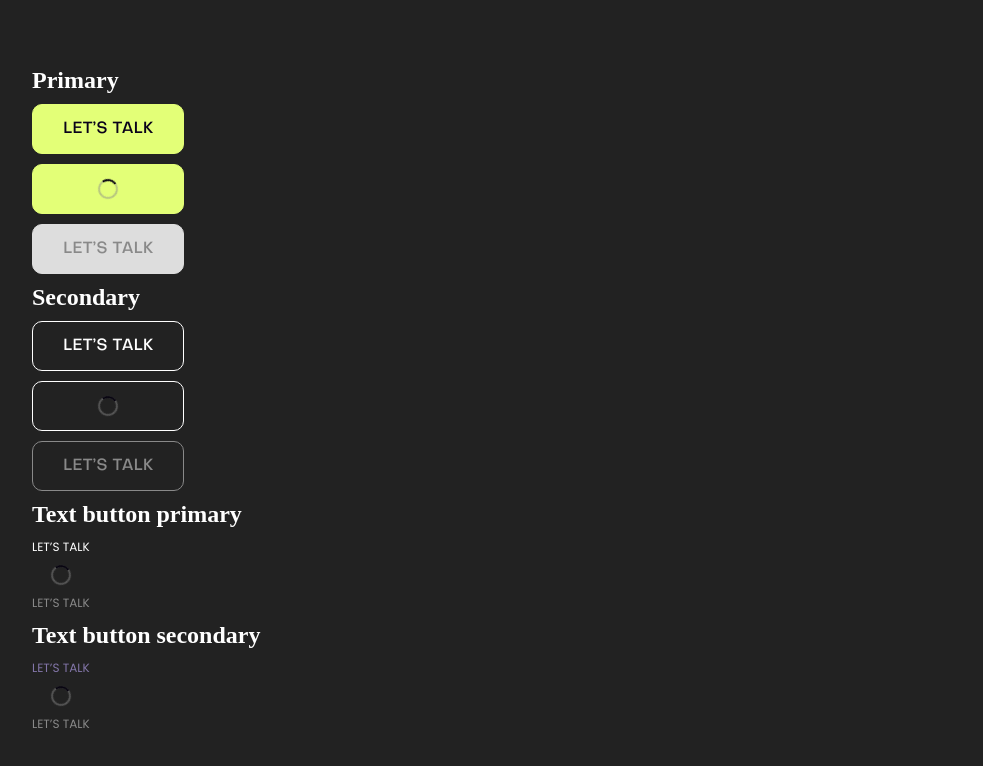
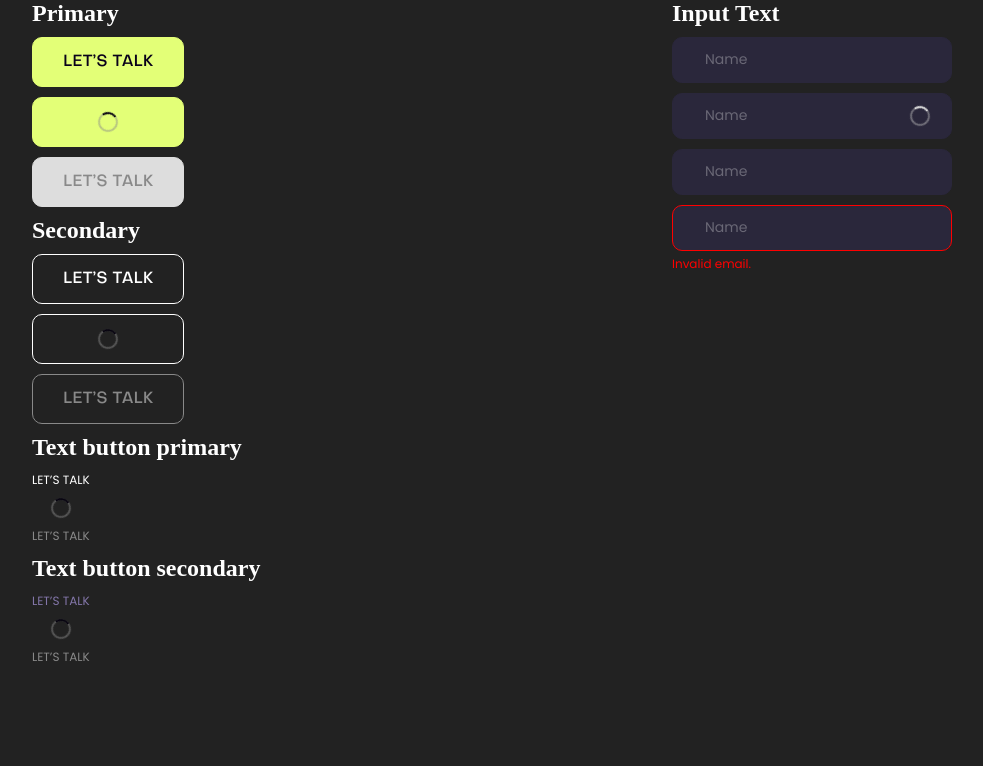
Before and after one commit to armon-bakhtar/mmx-website, a Next.js app: page /test in a window 1280 px wide. Shown: the top 766 px of the page, without its empty margins (68-1051 px from the left). Built offline with nearby package versions, Linux system fonts and the light colour scheme.

Commit message:
feat(/ shared / ui): add input-text

```diff
--- a/package.json
+++ b/package.json
@@ -33,7 +33,9 @@
     "next": "13.4.4",
     "react": "18.2.0",
     "react-dom": "18.2.0",
-    "sass": "1.62.1"
+    "react-hook-form": "7.44.3",
+    "sass": "1.62.1",
+    "yup": "1.2.0"
   },
   "devDependencies": {
     "@commitlint/cli": "17.6.5",
--- a/src/pages/test.tsx
+++ b/src/pages/test.tsx
@@ -1,7 +1,9 @@
+import { InputStatus } from '@/shared/types/common';
 import { ButtonPrimary } from '@/shared/ui/buttons/button-primary';
 import { ButtonSecondary } from '@/shared/ui/buttons/button-secondary';
 import { TextButtonPrimary } from '@/shared/ui/buttons/text-button-primary';
 import { TextButtonSecondary } from '@/shared/ui/buttons/text-button-secondary';
+import { InputText } from '@/shared/ui/inputs/input-text/input-text';
 import React from 'react';
 
 const test = () => {
@@ -15,8 +17,17 @@ const test = () => {
         alignItems: 'start',
         justifyContent: 'center',
         backgroundColor: '#222222',
+        color: '#fff',
+        gap: '100px',
+      }}
+    >
+      <div
+        style={{
+          display: 'flex',
+          alignItems: 'start',
+          justifyContent: 'center',
           flexDirection: 'column',
-        color: '#fff',
+          width: '50%',
           gap: '10px',
         }}
       >
@@ -37,6 +48,27 @@ const test = () => {
         <TextButtonSecondary isLoading={true}> LET’S TALK</TextButtonSecondary>
         <TextButtonSecondary disabled> LET’S TALK</TextButtonSecondary>
       </div>
+      <div
+        style={{
+          display: 'flex',
+          alignItems: 'start',
+          justifyContent: 'center',
+          flexDirection: 'column',
+          width: '50%',
+          gap: '10px',
+        }}
+      >
+        <h2>Input Text</h2>
+        <InputText placeholder="Name" />
+        <InputText placeholder="Name" isLoading={true} />
+        <InputText placeholder="Name" disabled />
+        <InputText
+          placeholder="Name"
+          statusText="Invalid email."
+          status={InputStatus.ERROR}
+        />
+      </div>
+    </div>
   );
 };
 
--- /dev/null
+++ b/src/shared/assets/styles/base/colors.ts
@@ -0,0 +1,21 @@
+export const COLORS = {
+  primary: '#e3ff77',
+  primary2: '#e8fb9e',
+  propertyInitial: 'rgba(208, 201, 255, 0.1)',
+  propertyHoverStroke: 'rgba(255, 255, 255, 0.25)',
+  propertyHover: 'rgba(208, 201, 255, 0.16)',
+  additionalError: '#ff0000',
+  additionalTextLilac: '#e8dfff',
+  additionalTextDarkLilac: '#8376a9',
+  greyscale1: '#04000d',
+  greyscale2: '#09011a',
+  greyscale3: '#181425',
+  greyscale4: '#2a273b',
+  greyscale5: '#2f2c3b',
+  greyscale6: '#6a6876',
+  greyscale7: '#898989',
+  greyscale8: '#a2a1a6',
+  greyscale9: '#b7b7b7',
+  greyscale10: '#dddddd',
+  greyscale11: '#ffffff',
+};
--- a/src/shared/icons/Loader.tsx
+++ b/src/shared/icons/Loader.tsx
@@ -1,6 +1,14 @@
 import * as React from 'react';
 import type { SVGProps } from 'react';
-const SvgLoader = (props: SVGProps<SVGSVGElement>) => (
+interface LoaderProps {
+  circleColor?: string;
+  strokeColor?: string;
+}
+const SvgLoader = ({
+  circleColor,
+  strokeColor,
+  ...props
+}: SVGProps<SVGSVGElement> & LoaderProps) => (
   <svg
     xmlns="http://www.w3.org/2000/svg"
     width={24}
@@ -12,12 +20,16 @@ const SvgLoader = (props: SVGProps<SVGSVGElement>) => (
       cx={12}
       cy={12}
       r={9}
-      stroke="#898989"
+      stroke={circleColor ? circleColor : '#898989'}
       strokeWidth={2}
       opacity={0.5}
       transform="rotate(-90 12 12)"
     />
-    <path stroke="#04000D" strokeWidth={2} d="M21 12a9 9 0 0 1-9 9" />
+    <path
+      stroke={strokeColor ? strokeColor : '#04000D'}
+      strokeWidth={2}
+      d="M21 12a9 9 0 0 1-9 9"
+    />
   </svg>
 );
 export default SvgLoader;
--- /dev/null
+++ b/src/shared/ui/inputs/base/Base.tsx
@@ -0,0 +1,102 @@
+import { COLORS } from '@/shared/assets/styles/base/colors';
+import {
+  CommonTypes,
+  InputStatus,
+  TypeWithoutClassName,
+} from '@/shared/types/common';
+import { forwardRef, InputHTMLAttributes, ReactNode, useId } from 'react';
+import { Spinner } from '../../spinner';
+
+import { useClasses } from './lib/use-classes';
+
+export interface BaseProps
+  extends TypeWithoutClassName<InputHTMLAttributes<HTMLInputElement>>,
+    CommonTypes {
+  label?: string;
+  contentLeft?: ReactNode;
+  status?: InputStatus;
+  statusText?: string;
+  isLoading?: boolean;
+  isRequired?: boolean;
+}
+
+export const Base = forwardRef<HTMLInputElement, BaseProps>(
+  (
+    {
+      className,
+      id,
+      label,
+      contentLeft,
+      type = `text`,
+      disabled = false,
+      status,
+      statusText,
+      isLoading,
+      isRequired,
+      ...props
+    },
+    ref,
+  ) => {
+    const ownId = useId();
+    const inputId = id || ownId;
+
+    const isError = status === InputStatus.ERROR;
+    const isSuccess = status === InputStatus.SUCCESS;
+
+    const hasStatusText = Boolean(statusText);
+
+    const {
+      cnRoot,
+      cnLabel,
+      cnRequired,
+      cnOuter,
+      cnContentLeft,
+      cnField,
+      cnContentRight,
+      cnStatusText,
+    } = useClasses({
+      className,
+      disabled,
+      isError,
+      isSuccess,
+      contentLeft,
+      isLoading,
+    });
+
+    return (
+      <div className={cnRoot}>
+        {label && (
+          <p className={cnLabel}>
+            {label}
+            {isRequired && <span className={cnRequired}> *</span>}
+          </p>
+        )}
+
+        <div className={cnOuter}>
+          {contentLeft && <div className={cnContentLeft}>{contentLeft}</div>}
+
+          <input
+            className={cnField}
+            id={inputId}
+            type={type}
+            disabled={disabled || isLoading}
+            {...props}
+            ref={ref}
+          />
+
+          {isLoading && (
+            <div className={cnContentRight}>
+              <Spinner
+                circleColor={COLORS.greyscale9}
+                strokeColor={COLORS.greyscale10}
+              />
+            </div>
+          )}
+        </div>
+
+        {hasStatusText && <p className={cnStatusText}>{statusText}</p>}
+      </div>
+    );
+  },
+);
+Base.displayName = `Input`;
--- /dev/null
+++ b/src/shared/ui/inputs/base/base.module.scss
@@ -0,0 +1,131 @@
+.input {
+  display: flex;
+  flex-direction: column;
+}
+
+.input__label {
+  @include body-medium-16;
+  margin-bottom: 12px;
+  color: var(--greyscale2);
+
+  &--disabled {
+    color: var(--greyscale2);
+  }
+}
+
+.input__required {
+  color: var(--primary);
+}
+
+.input__outer {
+  position: relative;
+  width: 100%;
+  border-radius: 10px;
+  background-color: var(--greyscale1);
+
+  &--disabled {
+    background-color: var(--grayscale2);
+  }
+
+  svg {
+    width: 24px;
+    height: 24px;
+  }
+}
+
+.input-content-left {
+  position: absolute;
+  z-index: 0;
+  top: 50%;
+  left: 16px;
+  color: var(--greyscale-6);
+  transform: translateY(-50%);
+
+  &--disabled {
+    color: var(--greyscale-4);
+  }
+}
+
+.input__field {
+  @include body-medium-16;
+  position: relative;
+  z-index: 0;
+  width: 100%;
+  height: 46px;
+  padding: 22px 32px;
+  border-radius: 10px;
+  background-color: var(--greyscale-4);
+  color: var(--greyscale-10);
+  border: 1px solid;
+  border-color: var(--greyscale-4);
+
+  // content (left & right)
+  &--content-left {
+    padding-left: calc(16px + 20px + 10px);
+  }
+
+  // &.loading {
+  //   padding-right: calc(10px + 20px + 16px);
+  // }
+
+  // statuses
+  &--error {
+    border-color: var(--additional-error);
+  }
+
+  &--success {
+    border-color: var(--primary);
+  }
+
+  // states
+  // &:not(:disabled, :focus):hover {
+  //   // border-color: var(--greyscale-4);
+  // }
+
+  &:focus {
+    border-color: var(--greyscale-4);
+  }
+
+  &::placeholder {
+    @include body-regular-14;
+    color: var(--greyscale-6);
+  }
+
+  &:not(.loading):disabled {
+    border-color: var(--greyscale-4);
+  }
+
+  &:disabled {
+    cursor: not-allowed;
+  }
+}
+
+.input-content-right {
+  width: 24px;
+  height: 24px;
+  position: absolute;
+  z-index: var(--index-initial);
+  top: 50%;
+  right: 20px;
+  color: var(--greyscale6);
+  transform: translateY(-50%);
+
+  &--disabled {
+    color: var(--greyscale4);
+  }
+}
+
+.input__status-text {
+  @include body-regular-12;
+  align-self: flex-start;
+  margin-top: 4px;
+  word-break: break-word;
+
+  &--error {
+    color: var(--additional-error);
+  }
+
+  &--success {
+    color: var(--primary);
+  }
+}
--- /dev/null
+++ b/src/shared/ui/inputs/base/lib/use-classes.tsx
@@ -0,0 +1,70 @@
+import classNames from 'classnames/bind';
+import { BaseProps } from '../Base';
+
+import classes from '../base.module.scss';
+
+type PickedBaseProps = Pick<
+  BaseProps,
+  'className' | 'disabled' | 'contentLeft' | 'isLoading'
+>;
+
+interface Props extends PickedBaseProps {
+  isError: boolean;
+  isSuccess: boolean;
+}
+
+const cn = classNames.bind(classes);
+
+export const useClasses = ({
+  className,
+  disabled,
+  isError,
+  isSuccess,
+  contentLeft,
+  isLoading,
+}: Props) => {
+  const hasContentLeft = Boolean(contentLeft);
+
+  const cnRoot = cn(`input`, className);
+
+  const cnLabel = cn(`input__label`, {
+    'input__label--disabled': disabled,
+  });
+
+  const cnRequired = cn(`input__required`);
+
+  const cnOuter = cn(`input__outer`, {
+    [`input__outer--disabled`]: disabled,
+  });
+
+  const cnContentLeft = cn(`input-content-left`, {
+    [`input-content-left--disabled`]: disabled,
+  });
+
+  const cnField = cn(`input__field`, {
+    'input__field--error': isError,
+    'input__field--success': isSuccess,
+    'input__field--content-left': hasContentLeft,
+    loading: isLoading,
+  });
+
+  const cnContentRight = cn(`input-content-right`, {
+    [`input-content-right--disabled`]: disabled,
+  });
+
+  const cnStatusText = cn(`input__status-text`, {
+    'input__status-text--error': isError,
+    'input__status-text--success': isSuccess,
+  });
+
+  return {
+    cnRoot,
+    cnRequired,
+    cnLabel,
+    cnOuter,
+    cnContentLeft,
+    cnField,
+    cnContentRight,
+    cnStatusText,
+  };
+};
--- /dev/null
+++ b/src/shared/ui/inputs/input-text/input-text.tsx
@@ -0,0 +1,9 @@
+import { forwardRef } from 'react';
+import { Base, BaseProps } from '../base/Base';
+
+export const InputText = forwardRef<HTMLInputElement, BaseProps>(
+  (props, ref) => {
+    return <Base {...props} ref={ref} />;
+  },
+);
+InputText.displayName = `InputText`;
--- a/src/shared/ui/spinner/spinner.tsx
+++ b/src/shared/ui/spinner/spinner.tsx
@@ -9,16 +9,25 @@ export interface SpinnerProps
   extends TypeWithoutClassName<SVGProps<SVGSVGElement>>,
     CommonTypes {
   isAbsolute?: boolean;
-  svgColor?: string;
+  circleColor?: string;
+  strokeColor?: string;
 }
 
 export const Spinner: FC<SpinnerProps> = ({
   className,
   isAbsolute = true,
-  svgColor,
+  circleColor,
+  strokeColor,
   ...props
 }) => {
   const { cnRoot } = useClasses({ isAbsolute });
 
-  return <Loader className={cnRoot} color={svgColor} {...props} />;
+  return (
+    <Loader
+      className={cnRoot}
+      circleColor={circleColor}
+      strokeColor={strokeColor}
+      {...props}
+    />
+  );
 };
```
Also changed, not shown: src/shared/libs/fields/get-input-status.ts (added, +17 -0 lines), src/shared/ui/inputs/input-text/input-text-field.tsx (added, +36 -0 lines), 1 other file (tests, documents, lock files or other folders). Lines whose indentation alone changed are shown as unchanged.
